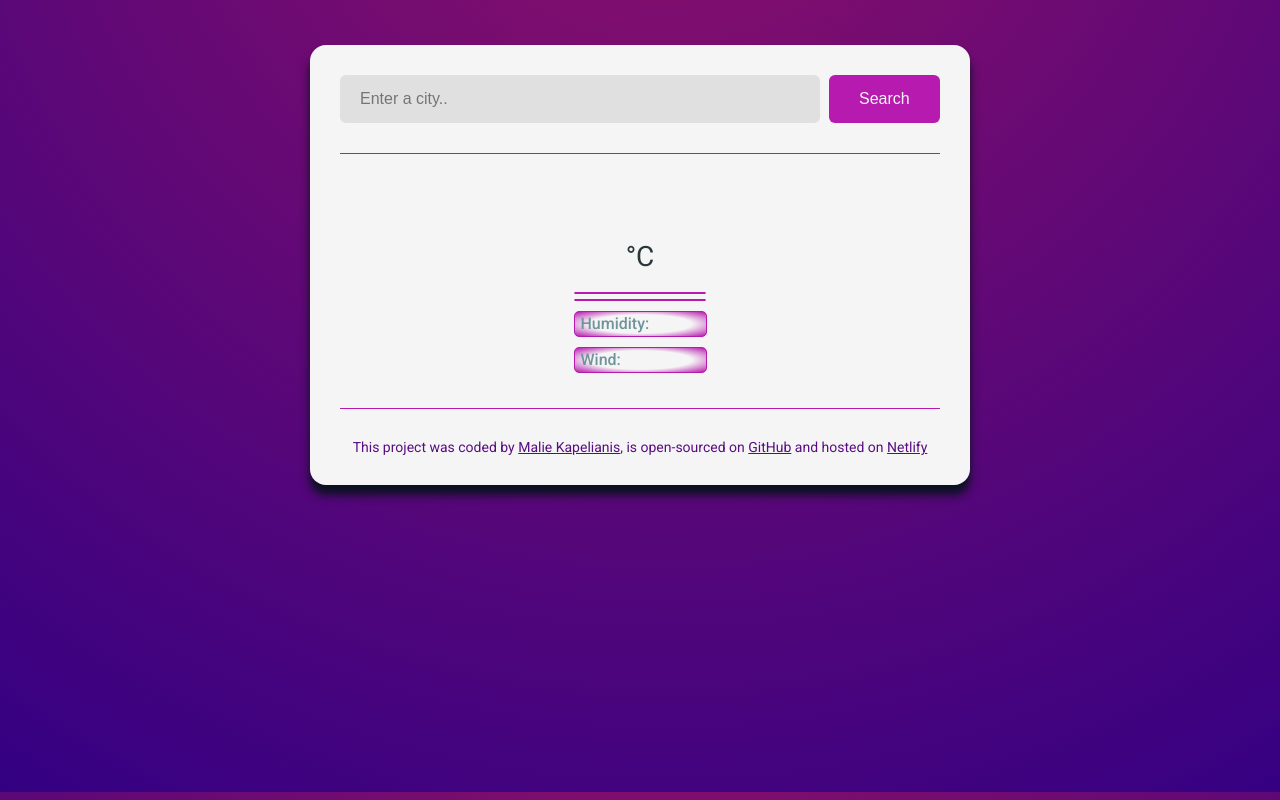
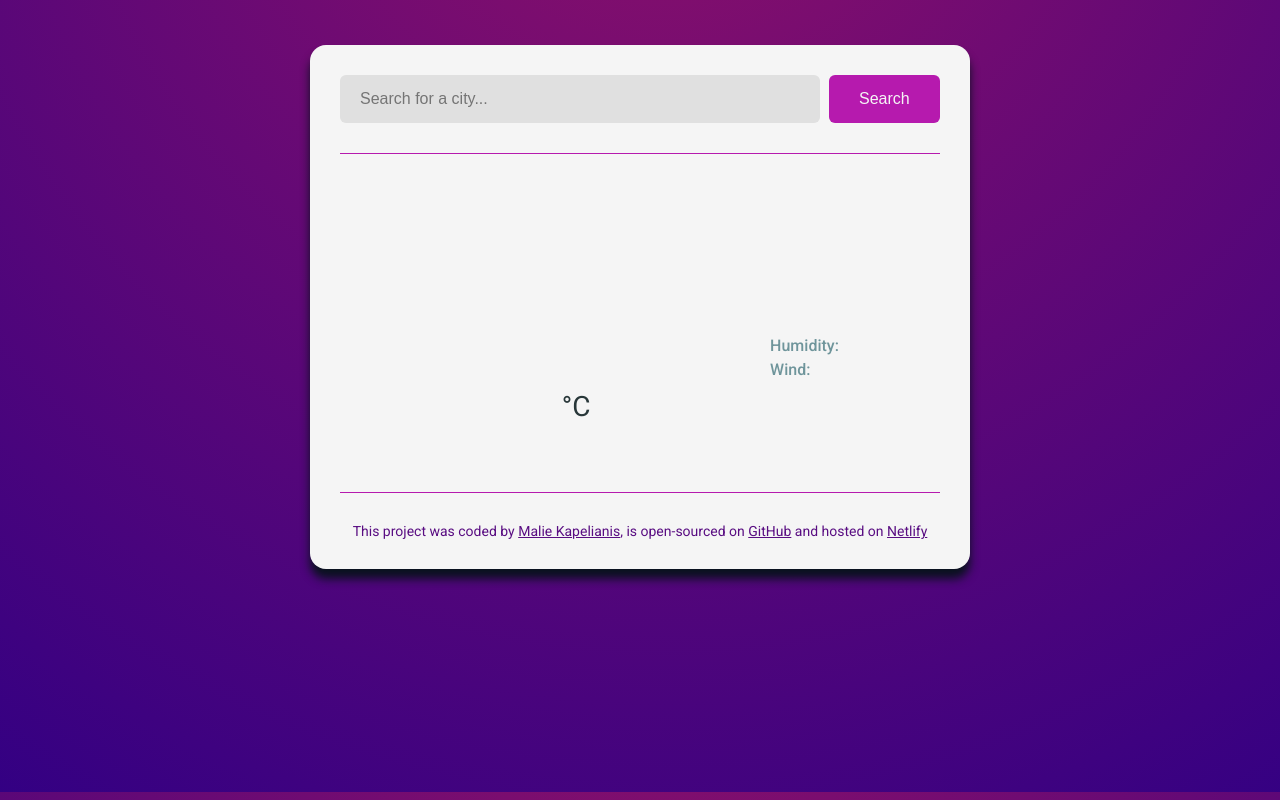
Before and after one commit to MalieKapDev/my-weather-app-v1, a plain HTML site: page index.html in a window 1280 px wide. Drawn offline with nearby package versions, Linux system fonts and the light colour scheme; no server answers.

Commit message:
Updated Layout

```diff
--- a/index.html
+++ b/index.html
@@ -21,7 +21,7 @@
         <form class="search-form" id="search-form">
           <input
             type="search"
-            placeholder="Enter a city.."
+            placeholder="Search for a city..."
             required
             class="search-form-input"
             id="search-form-input"
@@ -31,32 +31,26 @@
       </header>
       <main>
         <div class="weather-app-data">
-          <div>
-            <h1 class="weather-app-city" id="city"></h1>
-            <div class="weather-app-temperature-container">
-              <div class="weather-app-icon" id="icon"></div>
+          <span class="weather-app-temperature-container">
+            <div class="weather-app-icon" id="icon"></div>
+            <div class="weather-app-temperature-combiner">
               <span class="weather-app-temperature" id="temperature"></span>
               <span class="weather-app-unit">°C</span>
             </div>
-            <div class="weather-app-details">
-              <span
-                ><div class="date-container" id="time"></div>
-                <div id="description"></div>
-              </span>
-              <div class="weather-app-details">
-                <span id="humidity-container"
-                  >Humidity: <strong id="humidity"><br /></strong
-                ></span>
-                <br />
-                <span id="wind-container" class="weather-app-details">
-                  Wind: <strong id="wind-speed"><br /></strong>
-                </span>
-              </div>
+            <div><h1 class="weather-app-city" id="city"></h1></div>
+            <div id="description"></div>
+          </span>
+          <span class="weather-app-details">
+            <div class="date-container" id="time"></div>
+            <div id="humidity-container">
+              Humidity: <strong id="humidity"></strong>
             </div>
-          </div>
+            <div id="wind-container">
+              Wind: <strong id="wind-speed"></strong>
+            </div>
+          </span>
         </div>
       </main>
-
       <div class="footer-container">
         <footer>
           This project was coded by
--- a/src/styles.css
+++ b/src/styles.css
@@ -94,8 +94,8 @@ main {
 }
 
 .weather-app-data {
-  display: block;
-  justify-content: space-between;
+  margin: 0 auto;
+  text-align: center;
 }
 
 .weather-app-city {
@@ -107,31 +107,16 @@ main {
 
 .weather-app-details {
   font-size: 16px;
-  text-align: center;
+  text-align: left;
   color: var(--light-black);
   line-height: 24px;
   font-weight: 500;
-}
-
-.date-container,
-#description,
-#humidity-container,
-#wind-container {
-  border: 1px solid var(--primary-purple);
-  background-image: radial-gradient(transparent 55%, var(--primary-purple));
-  border-radius: 5px;
-  margin: 5px auto;
-  width: 130px;
-  text-align: center;
-}
-
-#humidity-container,
-#wind-container {
   display: inline-flex;
-  flex-direction: row;
-  text-align: center;
-  padding-left: 6px;
-  width: 125px;
+  flex-direction: column;
+  border: none;
+  background: none;
+  border-radius: 10px;
+  padding: 25px;
 }
 
 .weather-app-details strong {
@@ -140,14 +125,20 @@ main {
 }
 
 .weather-app-temperature-container {
-  margin: 0 auto;
+  display: inline-flex;
+  flex-direction: column;
   text-align: center;
+  border: none;
+  background: none;
+  border-radius: 10px;
+  width: 280px;
+  padding: 0 25px 25px 25px;
 }
 
 .weather-app-icon {
-  display: inline;
-  font-size: 88px;
-  margin-bottom: -20px;
+  width: 150px;
+  height: 150px;
+  margin: 0 auto;
 }
 
 .weather-app-temperature {
@@ -156,7 +147,12 @@ main {
 }
 
 .weather-app-unit {
+  margin-top: 6px;
   font-size: 28px;
+}
+
+#description {
+  color: var(--light-black);
 }
 
 footer {
```
